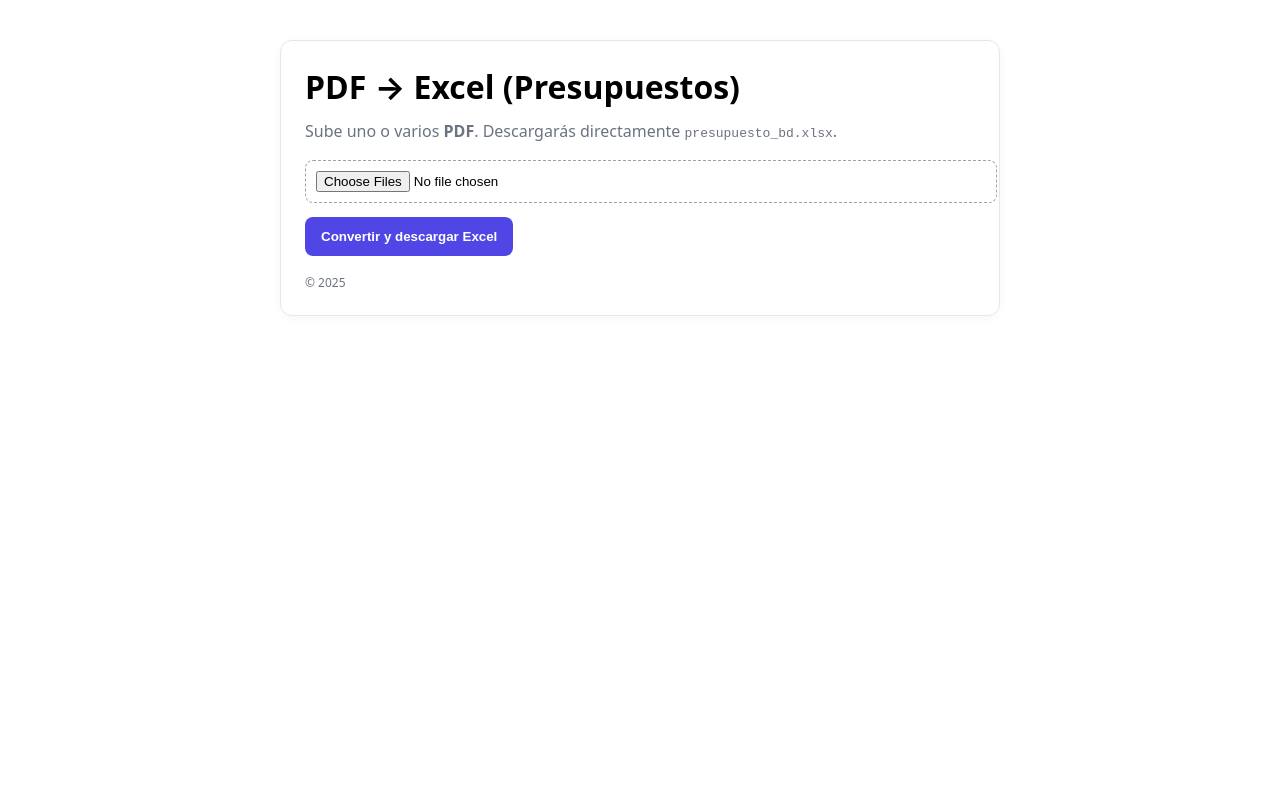
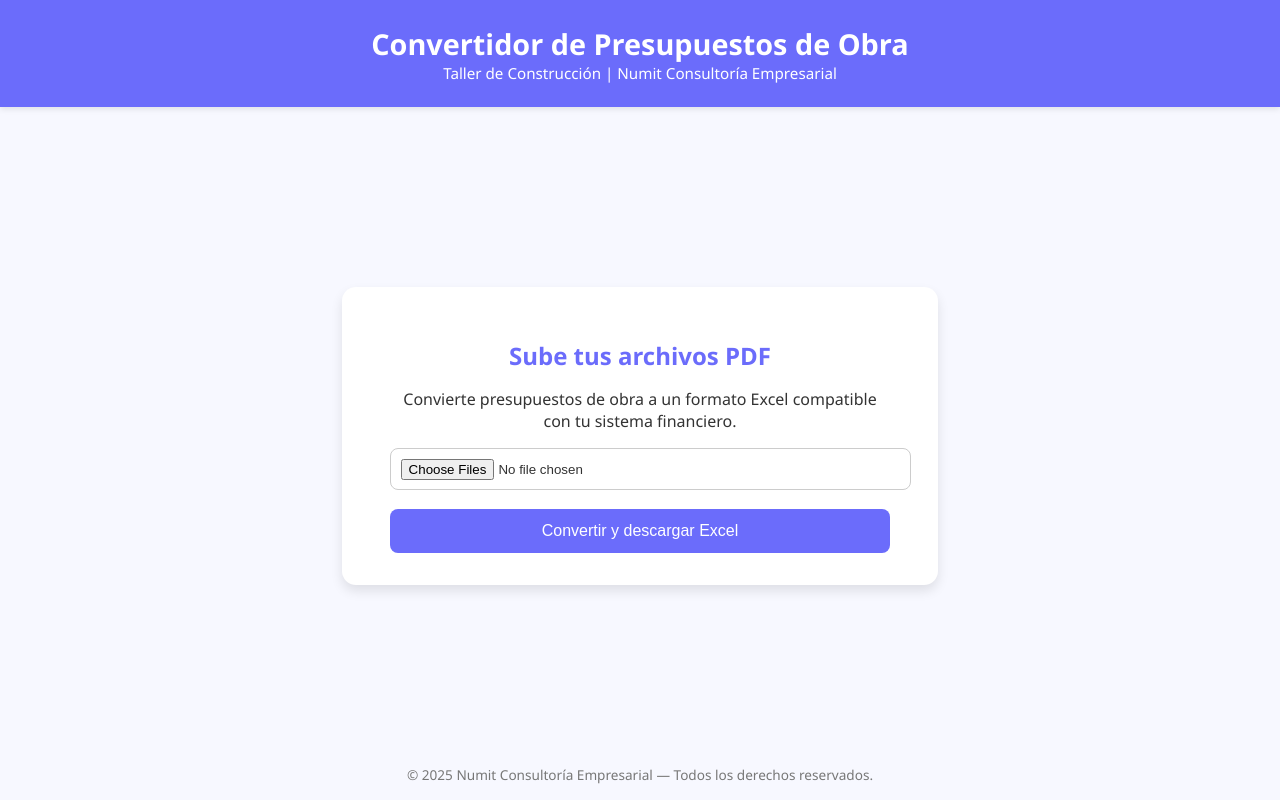
Before and after one commit to ival-numit/TDC-Presupuestos-de-Obra-v3, a plain HTML site: page templates/index.html in a window 1280 px wide. Drawn offline with Linux system fonts and the light colour scheme.

Commit message:
Update index.html

```diff
--- a/templates/index.html
+++ b/templates/index.html
@@ -1,29 +1,106 @@
-<!doctype html>
+<!DOCTYPE html>
 <html lang="es">
 <head>
-    <meta charset="utf-8" />
-    <meta name="viewport" content="width=device-width,initial-scale=1" />
-    <title>PDF → Excel (Presupuestos)</title>
+  <meta charset="UTF-8">
+  <meta name="viewport" content="width=device-width, initial-scale=1.0">
+  <title>Convertidor de Presupuestos de Obra</title>
   <style>
-      body{font-family:system-ui,-apple-system,Segoe UI,Roboto,Ubuntu;max-width:720px;margin:40px auto;padding:0 20px}
-      .card{border:1px solid #e5e7eb;border-radius:12px;padding:24px;box-shadow:0 2px 8px rgba(0,0,0,.04)}
-      h1{margin:0 0 12px}
-      .hint{color:#6b7280;margin:6px 0 18px}
-      input[type=file]{padding:10px;border:1px dashed #9ca3af;border-radius:8px;width:100%}
-      button{margin-top:14px;padding:12px 16px;border:0;border-radius:8px;background:#4f46e5;color:white;cursor:pointer;font-weight:600}
-      button:hover{background:#4338ca}
-      footer{margin-top:18px;color:#6b7280;font-size:12px}
+    body {
+      font-family: "Segoe UI", Arial, sans-serif;
+      background-color: #f7f8ff;
+      color: #333;
+      margin: 0;
+      padding: 0;
+      display: flex;
+      flex-direction: column;
+      align-items: center;
+      min-height: 100vh;
+    }
+    header {
+      width: 100%;
+      background-color: #6b6cfb;
+      color: white;
+      text-align: center;
+      padding: 1.5rem 0;
+      box-shadow: 0 2px 6px rgba(0,0,0,0.1);
+    }
+    header h1 {
+      margin: 0;
+      font-size: 1.8rem;
+      font-weight: 600;
+    }
+    main {
+      flex: 1;
+      display: flex;
+      flex-direction: column;
+      align-items: center;
+      justify-content: center;
+      padding: 2rem;
+      text-align: center;
+    }
+    .card {
+      background: white;
+      padding: 2rem 3rem;
+      border-radius: 14px;
+      box-shadow: 0 6px 12px rgba(0,0,0,0.1);
+      max-width: 500px;
+      width: 100%;
+    }
+    h2 {
+      color: #6b6cfb;
+      margin-bottom: 1rem;
+      font-weight: 600;
+    }
+    input[type="file"] {
+      border: 1px solid #ccc;
+      padding: 0.6rem;
+      width: 100%;
+      border-radius: 8px;
+      margin-bottom: 1.2rem;
+      cursor: pointer;
+    }
+    button {
+      background-color: #6b6cfb;
+      color: white;
+      border: none;
+      padding: 0.8rem 1.4rem;
+      border-radius: 8px;
+      font-size: 1rem;
+      cursor: pointer;
+      transition: background 0.2s ease;
+      width: 100%;
+    }
+    button:hover {
+      background-color: #4f50d4;
+    }
+    footer {
+      width: 100%;
+      text-align: center;
+      font-size: 0.85rem;
+      color: #777;
+      margin-bottom: 1rem;
+    }
   </style>
 </head>
 <body>
+  <header>
+    <h1>Convertidor de Presupuestos de Obra</h1>
+    <p style="font-size: 0.95rem; margin: 0;">Taller de Construcción | Numit Consultoría Empresarial</p>
+  </header>
+
+  <main>
     <div class="card">
-      <h1>PDF → Excel (Presupuestos)</h1>
-      <p class="hint">Sube uno o varios <b>PDF</b>. Descargarás directamente <code>presupuesto_bd.xlsx</code>.</p>
+      <h2>Sube tus archivos PDF</h2>
+      <p>Convierte presupuestos de obra a un formato Excel compatible con tu sistema financiero.</p>
       <form method="post" action="/convertir" enctype="multipart/form-data">
-        <input type="file" name="files" accept=".pdf" multiple required />
+        <input type="file" name="files" accept=".pdf" multiple required>
         <button type="submit">Convertir y descargar Excel</button>
       </form>
-      <footer>© 2025</footer>
     </div>
+  </main>
+
+  <footer>
+    © 2025 Numit Consultoría Empresarial — Todos los derechos reservados.
+  </footer>
 </body>
 </html>
```
Lines whose indentation alone changed are shown as unchanged.
